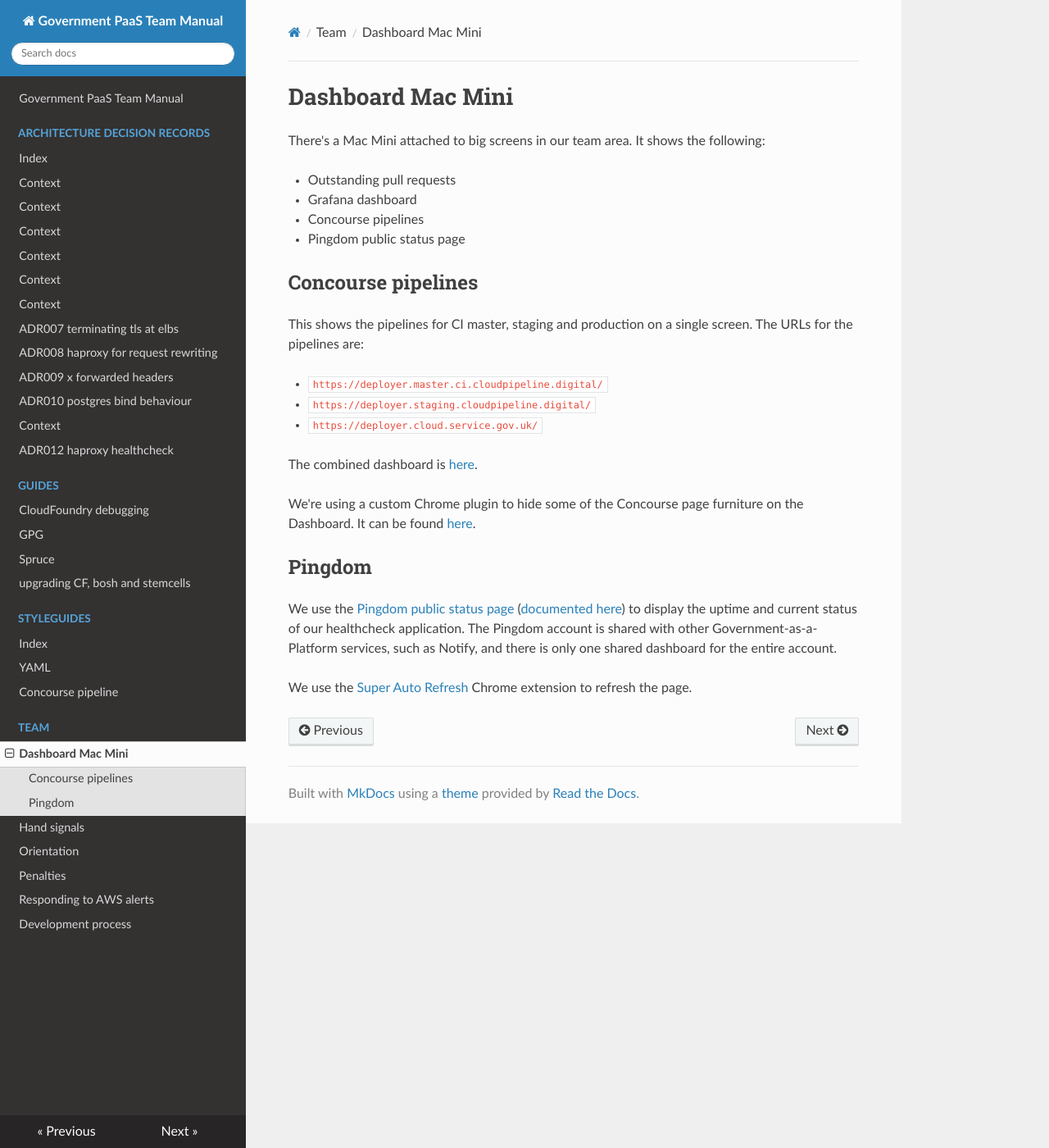
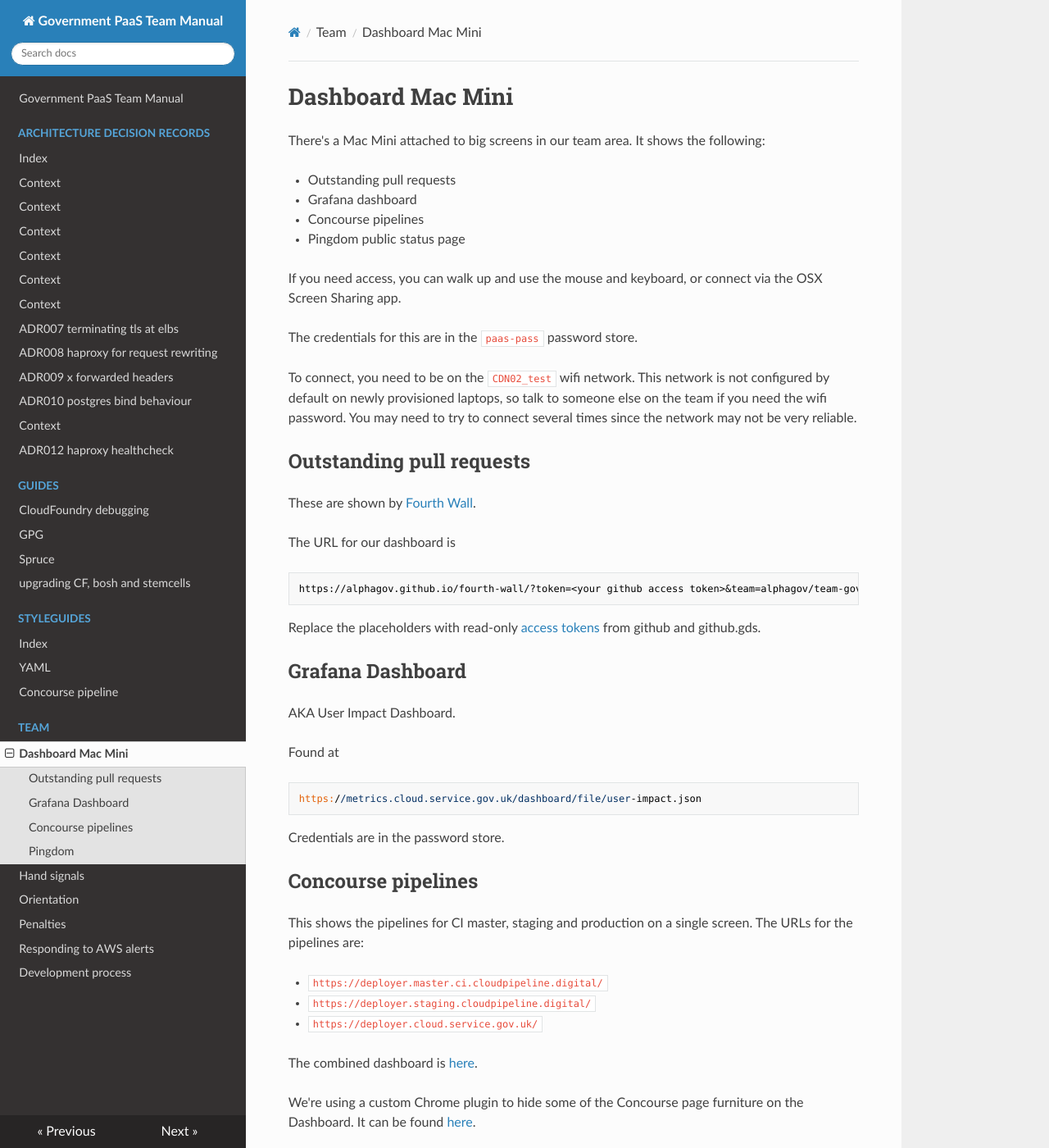
Before and after one commit to alphagov/paas-team-manual, an MkDocs documentation site: the page built from docs/team/dashboard_mac_mini.md, in a window 1280 px wide and 1400 px high. Shown: the whole window at 82% size. Built offline with MkDocs 1.6.1, drawn with Linux system fonts in a browser that asks for light colours; nearby versions of some CDN libraries.

Commit message:
Improve docs for mac mini dashboard
Give more details about how to get access to the mac mini.

Give urls for all the pages it currently displays.

````diff
--- a/docs/team/dashboard_mac_mini.md
+++ b/docs/team/dashboard_mac_mini.md
@@ -8,6 +8,33 @@ following:
 * Concourse pipelines
 * Pingdom public status page
 
+If you need access, you can walk up and use the mouse and keyboard, or connect via the OSX Screen Sharing app.
+
+The credentials for this are in the `paas-pass` password store.
+
+To connect, you need to be on the `CDN02_test` wifi network. This network is not configured by default on newly provisioned laptops, so talk to someone else on the team if you need the wifi password. You may need to try to connect several times since the network may not be very reliable.
+
+## Outstanding pull requests
+
+These are shown by [Fourth Wall](https://github.com/alphagov/fourth-wall).
+
+The URL for our dashboard is
+```
+https://alphagov.github.io/fourth-wall/?token=<your github access token>&team=alphagov/team-government-paas-readonly&github.gds_token=<your github.gds access token>&github.gds_team=government-paas/read-only
+```
+
+Replace the placeholders with read-only [access tokens](https://github.com/blog/1509-personal-api-tokens) from github and github.gds.
+
+## Grafana Dashboard
+
+AKA User Impact Dashboard.
+
+Found at
+```
+https://metrics.cloud.service.gov.uk/dashboard/file/user-impact.json
+```
+
+Credentials are in the password store.
 
 ## Concourse pipelines
 
````
